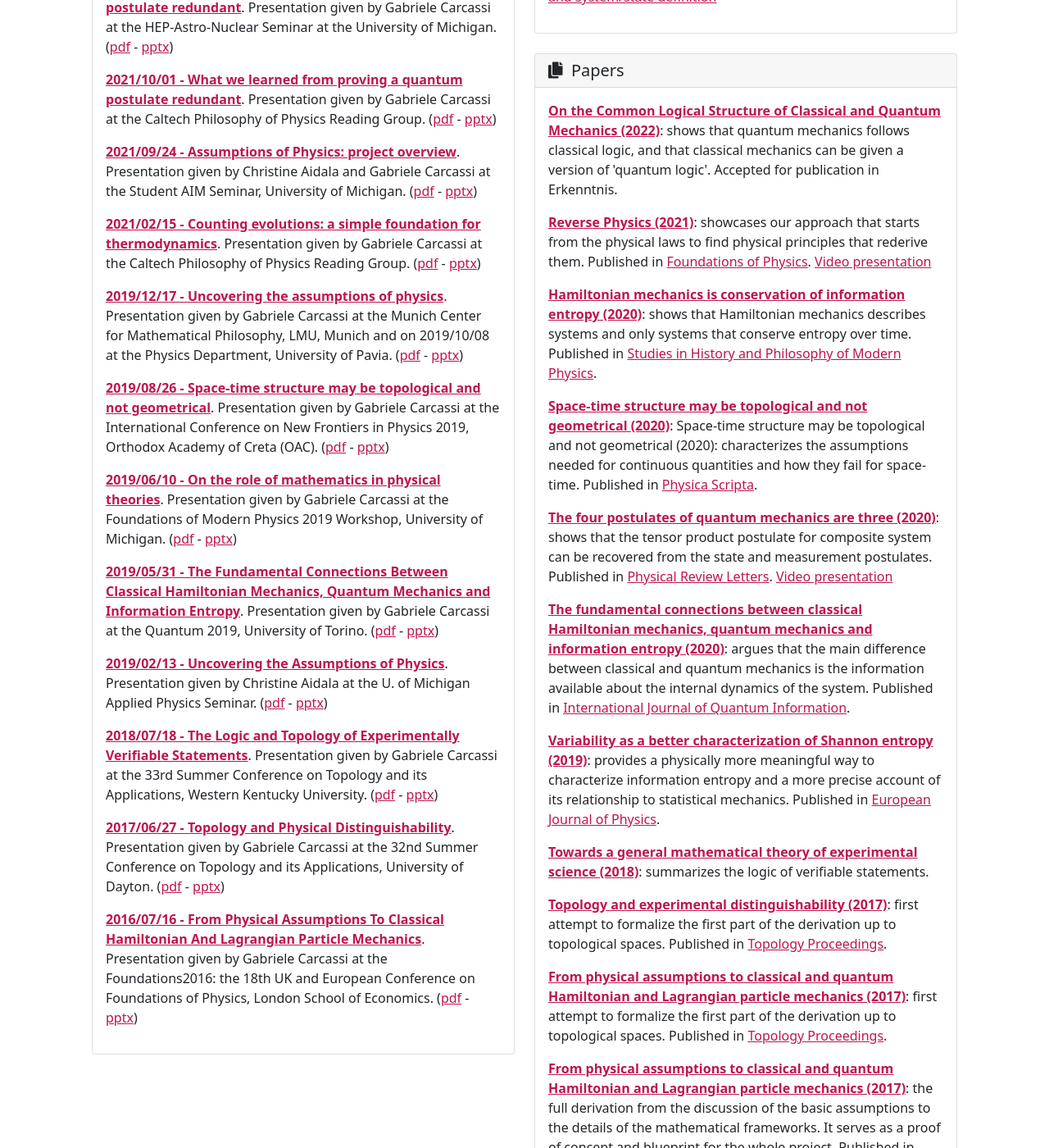
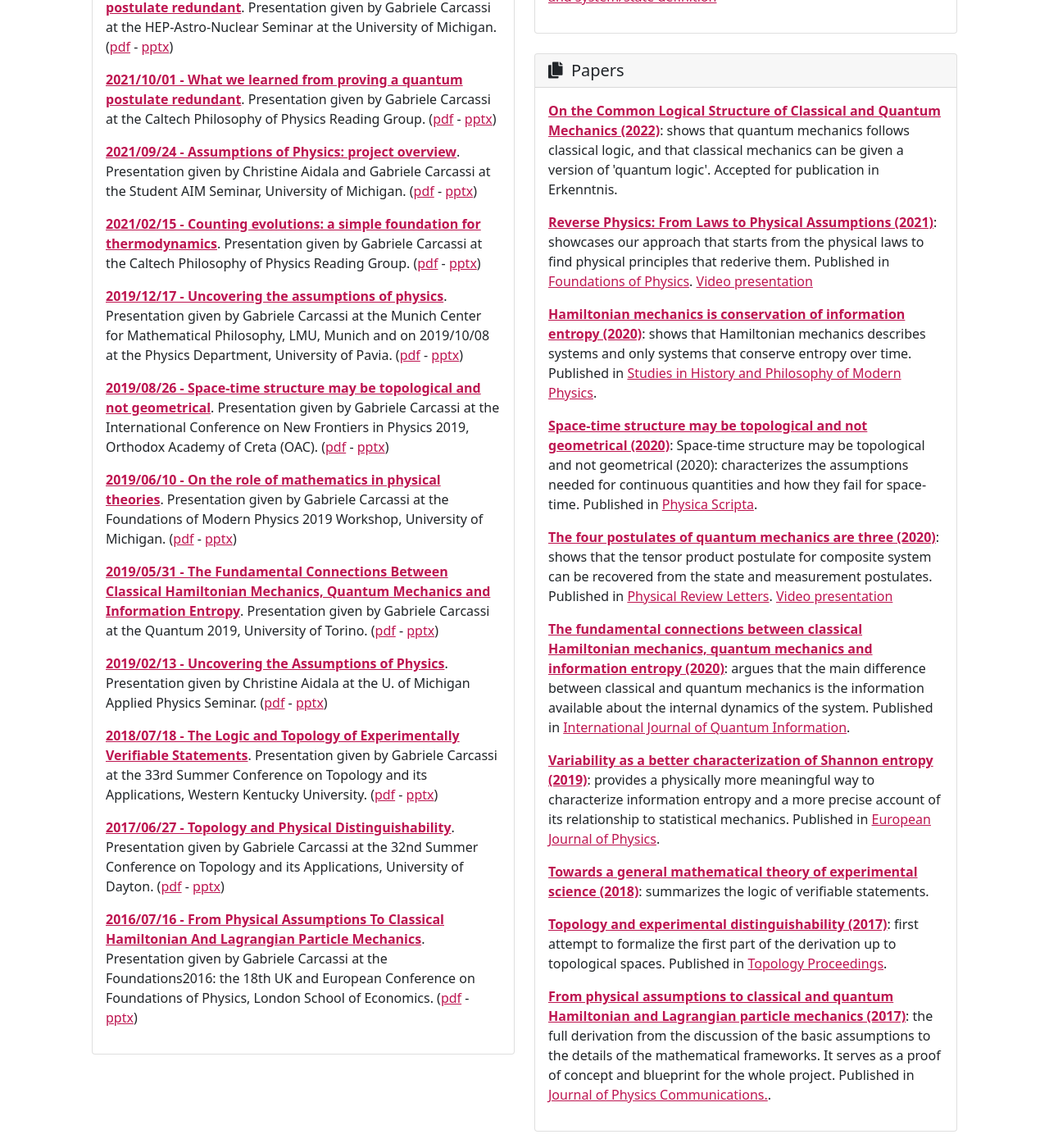
Before and after one commit to assumptionsofphysics/assumptionsofphysics.github.io, a Jekyll site: the page built from papers.html, in a window 1280 px wide and 1400 px high, scrolled down 452 px. Shown: the whole window at 82% size. Built offline with Jekyll 4.4.1, drawn with Linux system fonts in a browser that asks for light colours; nearby versions of some CDN libraries; some web fonts are replaced.

Commit message:
Fixing paper list

```diff
--- a/_data/papers.yml
+++ b/_data/papers.yml
@@ -6,7 +6,7 @@
   location: ""
   video: ""
 
-- title: "Reverse Physics"
+- title: "Reverse Physics: From Laws to Physical Assumptions"
   year: "2021"
   url: "https://arxiv.org/abs/2111.09107"
   description: "showcases our approach that starts from the physical laws to find physical principles that rederive them."
@@ -60,22 +60,12 @@
 - title: "Towards a general mathematical theory of experimental science"
   year: "2018"
   url: "https://arxiv.org/abs/1807.07896"
-  description: "summarizes
-      the logic of verifiable statements."
+  description: "summarizes  the logic of verifiable statements."
   journal: ""
   location: ""
   video: ""
 
 - title: "Topology and experimental distinguishability"
-  year: "2017"
-  url: "https://arxiv.org/abs/1708.05492"
-  description: "first attempt to formalize the first
-      part of the derivation up to topological spaces."
-  journal: "Topology Proceedings"
-  location: "https://topology.nipissingu.ca/tp/restricted/v54/tp54017.pdf"
-  video: ""
-
-- title: "From physical assumptions to classical and quantum Hamiltonian and Lagrangian particle mechanics"
   year: "2017"
   url: "https://arxiv.org/abs/1708.05492"
   description: "first attempt to formalize the first
```
